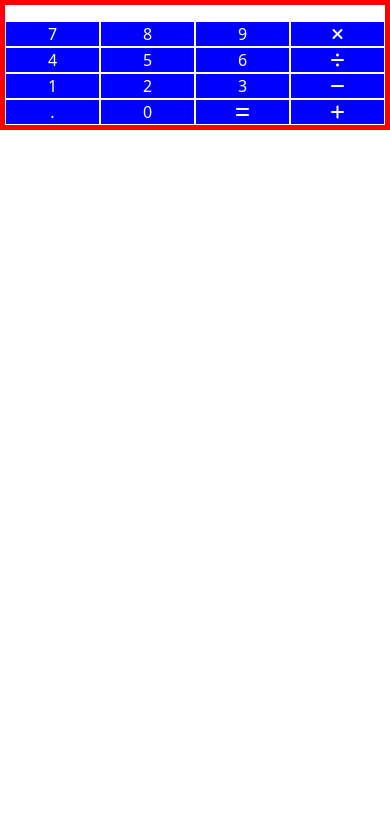
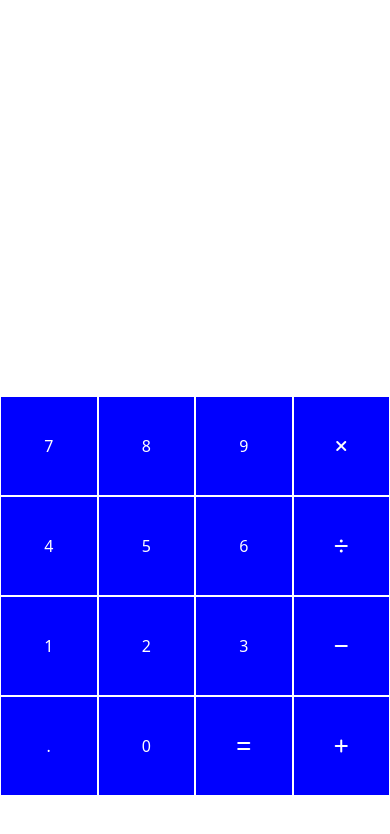
Before and after one commit to saicharan1100/Calculator, a plain HTML site: page index.html in a window 390 px wide. Drawn offline with nearby package versions, Linux system fonts and the light colour scheme.

Commit message:
responsive

```diff
--- a/index.html
+++ b/index.html
@@ -15,7 +15,7 @@
 </head>
 <body>
 
-  <div class="container">
+  <div class="container mb-5">
     <div class="row">
       <h1 id="di"></h1>
       <h2 id="opt"></h2>
--- a/style.css
+++ b/style.css
@@ -1,12 +1,18 @@
-.container{
-    border: 5px solid red;
+.container {
+    position: fixed;
+    left: 0;
+    right: 0;
+    bottom: 0;
+
 
 }
 .col{
-
+    display: flex;
+    align-items: center;
+    justify-content: center;
     background-color: blue;
     color: white;
-    text-align: center;
     border: 1px solid;
-
+    height: 100px;
+    cursor: pointer;
 }
```
